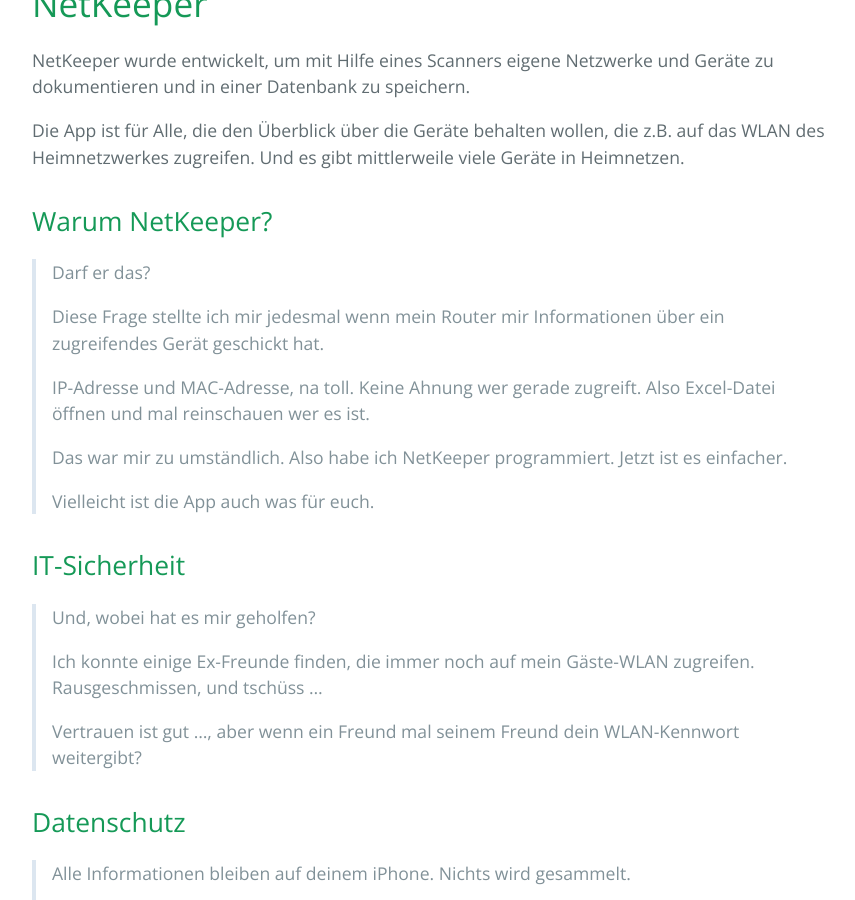
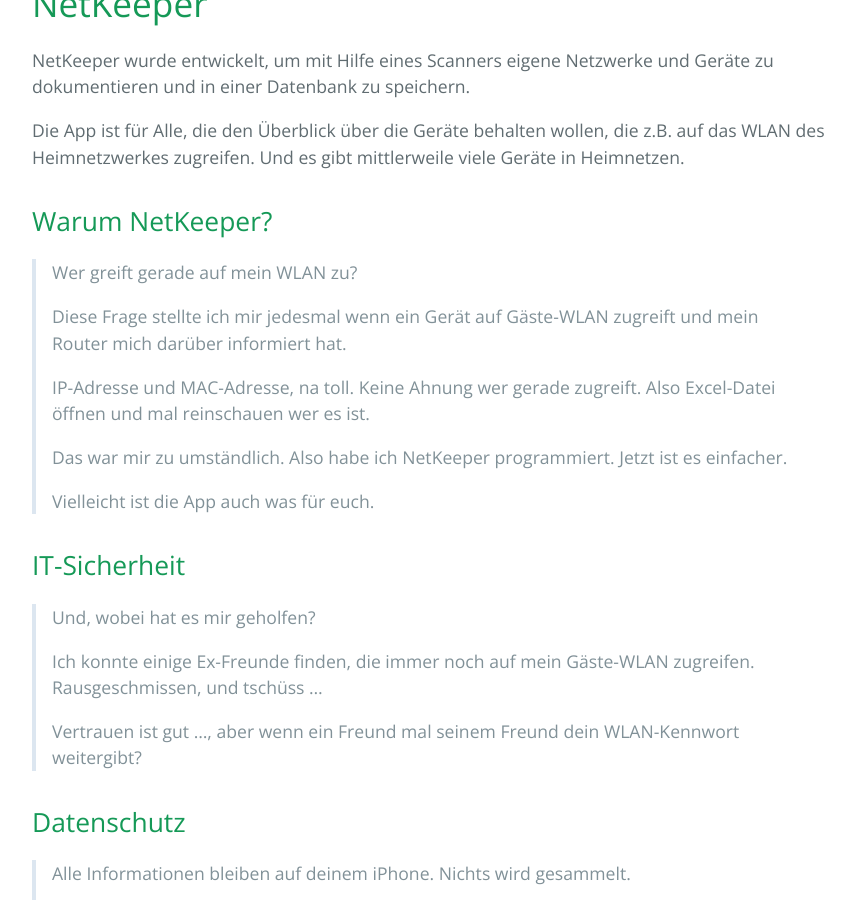
Before and after one commit to IGSolutions/netkeeper, a Jekyll site: the page built from index.md, in a window 1280 px wide and 900 px high, scrolled down 438 px. Shown: the whole window, without its empty margins (192-1047 px from the left). Built offline with Jekyll 4.4.1, drawn with Linux system fonts in a browser that asks for light colours; our own code applies the rules of GitHub Pages for plain Markdown files.

Commit message:
Update index.md

```diff
--- a/index.md
+++ b/index.md
@@ -10,9 +10,9 @@ Die App ist für Alle, die den Überblick über die Geräte behalten wollen, die
 
 ## Warum NetKeeper?
 
-> Darf er das?
+> Wer greift gerade auf mein WLAN zu?
 >
-> Diese Frage stellte ich mir jedesmal wenn mein Router mir Informationen über ein zugreifendes Gerät geschickt hat.
+> Diese Frage stellte ich mir jedesmal wenn ein Gerät auf Gäste-WLAN zugreift und mein Router mich darüber informiert hat.
 >
 > IP-Adresse und MAC-Adresse, na toll. Keine Ahnung wer gerade zugreift.
 > Also Excel-Datei öffnen und mal reinschauen wer es ist.
```
